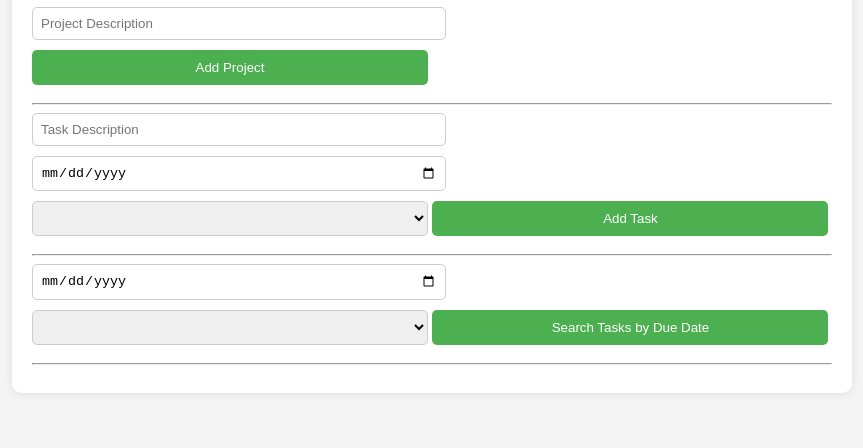
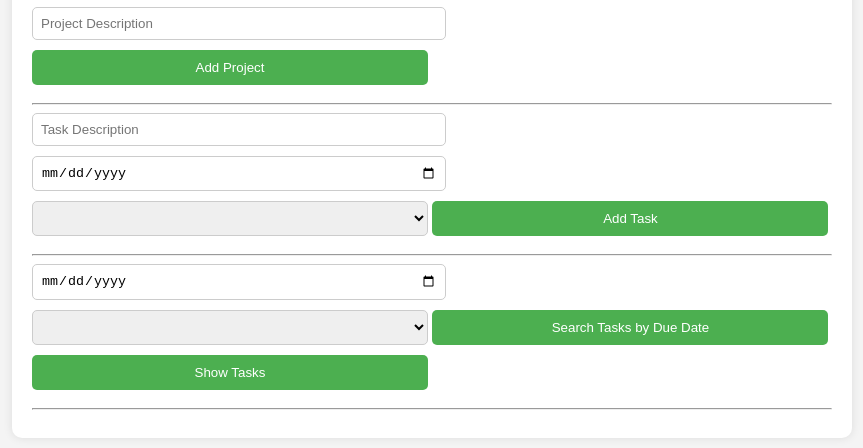
Before and after one commit to TomasNeimerman/TP03-EFSI, a plain HTML site: page TP03-EFSI/index.html in a window 1280 px wide. Shown: the part 156-604 px from the top of the page, without its empty margins (208-1071 px from the left). Drawn offline with Linux system fonts and the light colour scheme.

Commit message:
correciones

```diff
--- a/TP03-EFSI/index.html
+++ b/TP03-EFSI/index.html
@@ -26,6 +26,7 @@
       <input type="date" id="searchDueDate">
       <select id="searchProjectSelect"></select>
       <button onclick="searchTasksByDueDate()">Search Tasks by Due Date</button>
+      <button id="showTasksButton" onclick="showTasksButtonClicked()">Show Tasks</button>
     </div>
     <hr>
     <div id="tasksContainer">
--- a/TP03-EFSI/script.js
+++ b/TP03-EFSI/script.js
@@ -87,3 +87,25 @@ function searchTasksByDueDate() {
     }
   });
 }
+
+function showTasksButtonClicked() {
+  const projectIndex = document.getElementById('searchProjectSelect').value;
+  const selectedProject = projects[projectIndex];
+  const tasksContainer = document.getElementById('tasksContainer');
+  tasksContainer.innerHTML = '';
+
+  if (selectedProject && selectedProject.tasks.length > 0) {
+    selectedProject.tasks.forEach(task => {
+      const taskElement = document.createElement('div');
+      taskElement.classList.add('task');
+      taskElement.innerHTML = `
+        <label>${task.description} - Due Date: ${task.dueDate}</label>
+      `;
+      tasksContainer.appendChild(taskElement);
+    });
+  } else {
+    const noTasksMessage = document.createElement('p');
+    noTasksMessage.textContent = 'No tasks found for this project.';
+    tasksContainer.appendChild(noTasksMessage);
+  }
+}
```
